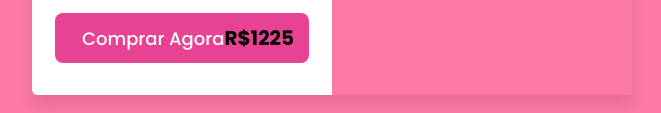
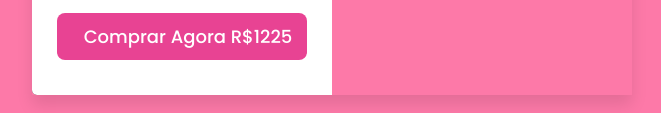
Before and after one commit to bvig0/Iphone, a plain HTML site: page index.html in a window 1280 px wide. Shown: the part 455-568 px from the top of the page, without its empty margins (308-969 px from the left). Drawn offline with Linux system fonts and the light colour scheme.

Commit message:
Update index.html

```diff
--- a/index.html
+++ b/index.html
@@ -30,8 +30,7 @@
         <p>Lorem ipsum dolor sit amet, consectetur adipisicing elit. Consequuntur esse omnis ipsa perspiciatis.</p>
       </div>
       <button>
-        <h1>Comprar Agora</h1>
-        <h2>R$1225</h2>
+        <h1>Comprar Agora R$1225</h1>
       </button>
     </div>
     <div class="left">
```
